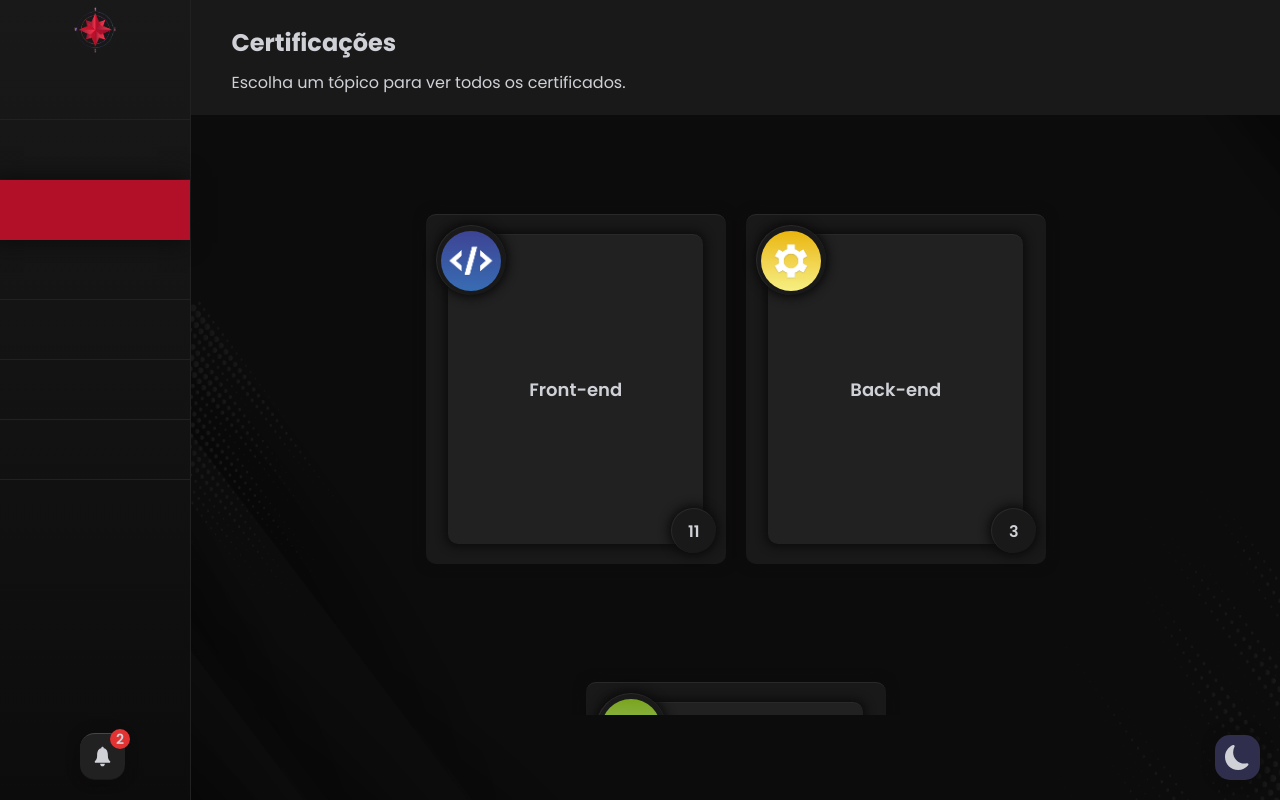
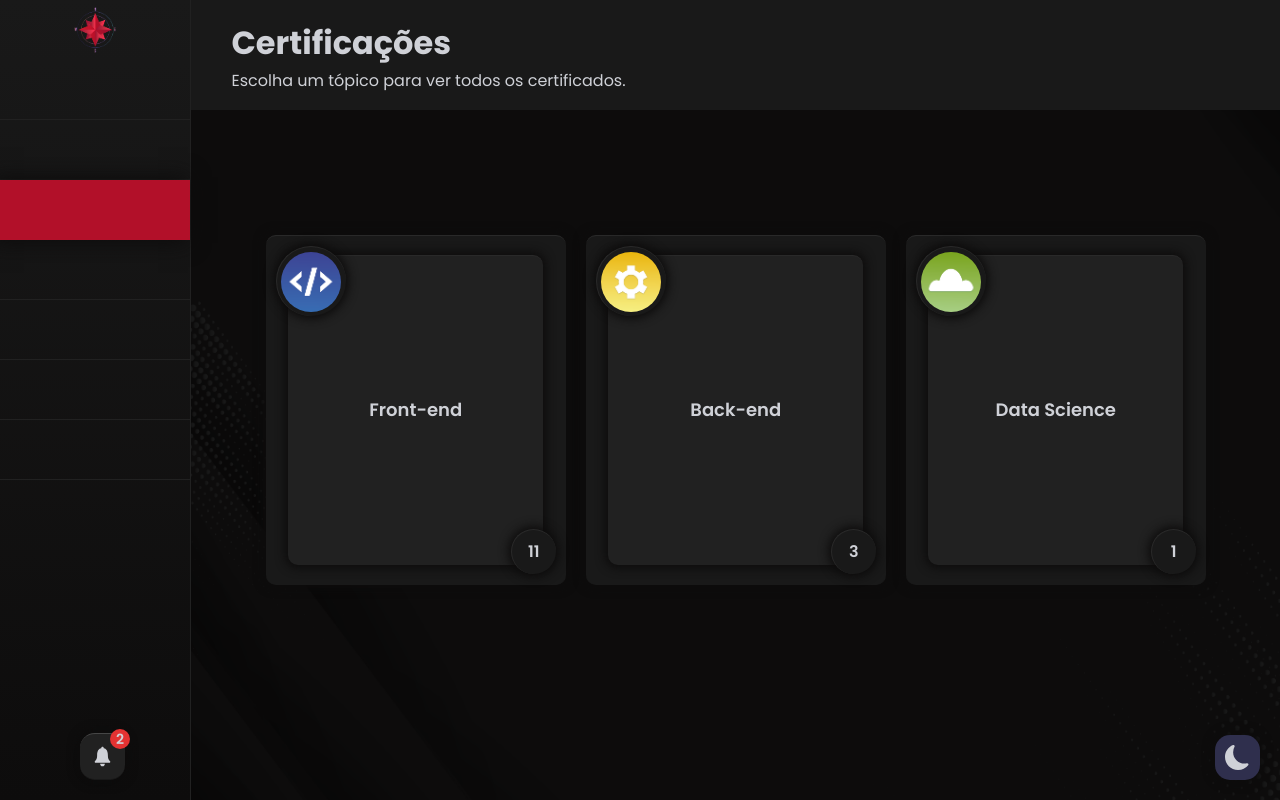
Before and after one commit to isaiasramosdeoliveira/My-Portfolio, a React (Create React App) app in the folder frontend/: page /certifications in a window 1280 px wide. Built offline with nearby package versions, Linux system fonts and the light colour scheme.

Commit message:
style: changes to topic card dimensions

```diff
--- a/frontend/src/App.tsx
+++ b/frontend/src/App.tsx
@@ -1,3 +1,4 @@
+import "normalize.css";
 import Loading from "components/Loading/Loading";
 import React, {lazy, Suspense} from "react";
 import { Outlet } from "react-router-dom";
--- a/frontend/src/pages/PageCertification/PageCertification.tsx
+++ b/frontend/src/pages/PageCertification/PageCertification.tsx
@@ -46,7 +46,6 @@ const Container = styled.section`
   .dice_of_courses {
     ${center}
     overflow-x: hidden;
-    padding: 40px 100px 40px;
     display: flex;
     flex-wrap: wrap;
     ${transition200}
--- /dev/null
+++ b/package.json
@@ -0,0 +1,5 @@
+{
+  "dependencies": {
+    "normalize.css": "^8.0.1"
+  }
+}
```
Also changed, not shown: 1 other file (tests, documents, lock files or other folders).
